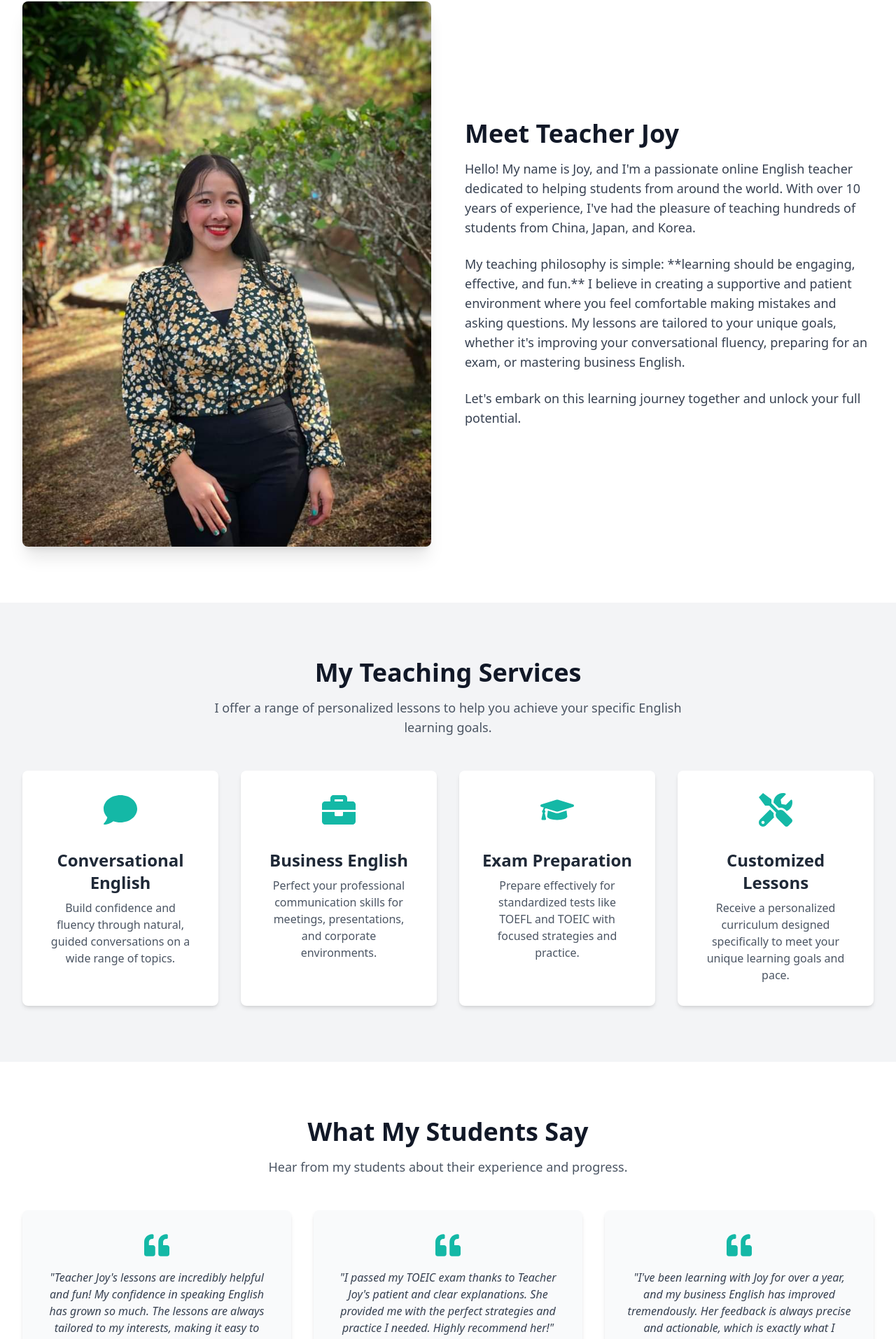
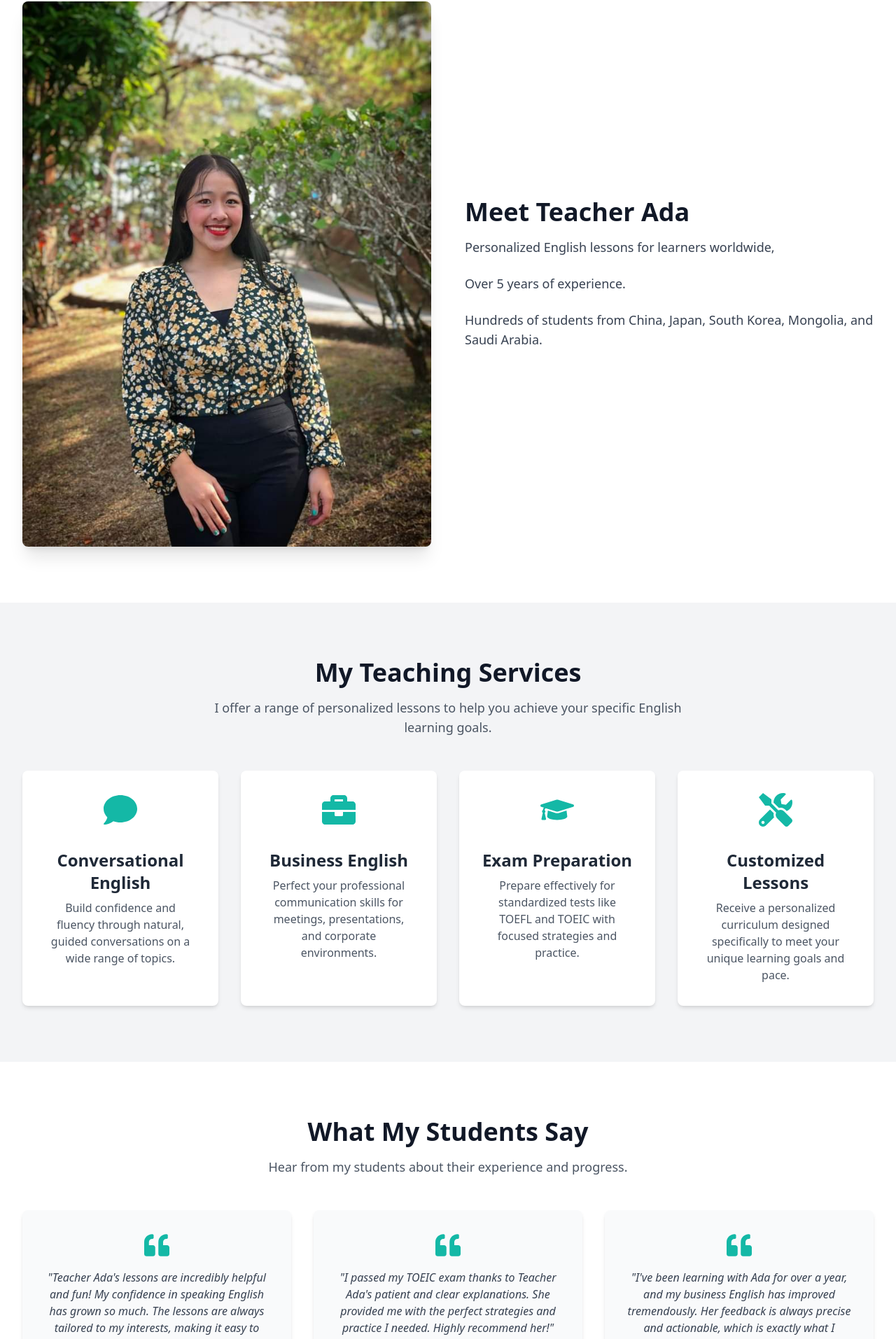
Before and after one commit to dyingbreed12/joy-website, a Next.js app: page / in a window 1280 px wide. Shown: the part 878-2791 px from the top of the page at 70% size. Built offline with nearby package versions, Linux system fonts and the light colour scheme.

Commit message:
Update Details

```diff
--- a/src/app/api/contact/route.ts
+++ b/src/app/api/contact/route.ts
@@ -3,7 +3,7 @@ import { NextResponse } from 'next/server';
 import { Resend } from 'resend';
 
 const resend = new Resend(process.env.RESEND_API_KEY);
-const recipientEmail = 'hadassahj2@gmail.com'; // Change this to Teacher Joy's email!
+const recipientEmail = 'hadassahj2@gmail.com'; // Teacher Ada's email!
 
 export async function POST(request: Request) {
   try {
@@ -16,9 +16,9 @@ export async function POST(request: Request) {
 
     // Send the email using Resend
     await resend.emails.send({
-      from: 'Teacher Joy <teacherjoy.com>', // Use a domain you've verified with Resend
+      from: 'Teacher Ada <teacherjoy.com>', // Use a domain you've verified with Resend
       to: recipientEmail,
-      subject: `New Message from Teacher Joy Website - ${name}`,
+      subject: `New Message from Teacher Ada Website - ${name}`,
       html: `
         <div style="font-family: sans-serif; line-height: 1.6; color: #333;">
           <h2 style="color: #00796B;">New Contact Form Submission</h2>
--- a/src/app/components/About.tsx
+++ b/src/app/components/About.tsx
@@ -16,15 +16,15 @@ const About = () => {
         </div>
 
         <div className="md:w-1/2">
-          <h2 className="text-4xl font-bold text-gray-900 mb-4">Meet Teacher Joy</h2>
+          <h2 className="text-4xl font-bold text-gray-900 mb-4">Meet Teacher Ada</h2>
           <p className="text-lg text-gray-700 mb-6">
-            Hello! My name is Joy, and I&apos;m a passionate online English teacher dedicated to helping students from around the world. With over 10 years of experience, I&apos;ve had the pleasure of teaching hundreds of students from China, Japan, and Korea.
+            Personalized English lessons for learners worldwide,
           </p>
           <p className="text-lg text-gray-700 mb-6">
-            My teaching philosophy is simple: **learning should be engaging, effective, and fun.** I believe in creating a supportive and patient environment where you feel comfortable making mistakes and asking questions. My lessons are tailored to your unique goals, whether it&apos;s improving your conversational fluency, preparing for an exam, or mastering business English.
+            Over 5 years of experience.
           </p>
           <p className="text-lg text-gray-700">
-            Let&apos;s embark on this learning journey together and unlock your full potential.
+            Hundreds of students from China, Japan, South Korea, Mongolia, and Saudi Arabia.
           </p>
         </div>
       </div>
--- a/src/app/components/Footer.tsx
+++ b/src/app/components/Footer.tsx
@@ -2,7 +2,7 @@ const Footer = () => {
   return (
     <footer className="bg-gray-800 text-white py-8">
       <div className="container mx-auto text-center text-sm">
-        <p className="mb-2">© {new Date().getFullYear()} Teacher Joy. All Rights Reserved.</p>
+        <p className="mb-2">© {new Date().getFullYear()} Teacher Ada. All Rights Reserved.</p>
       </div>
     </footer>
   );
--- a/src/app/components/Header.tsx
+++ b/src/app/components/Header.tsx
@@ -35,7 +35,7 @@ const Header = () => {
     >
       <nav className="container mx-auto flex justify-between items-center">
         <Link href="#hero" className="text-2xl font-bold text-gray-900 hover:text-teal-600 transition-colors">
-          Teacher Joy
+          Teacher Ada
         </Link>
         <div className="md:hidden">
           <button
--- a/src/app/components/Testimonials.tsx
+++ b/src/app/components/Testimonials.tsx
@@ -2,17 +2,17 @@ import { FaQuoteLeft } from 'react-icons/fa';
 
 const testimonials = [
   {
-    quote: "Teacher Joy's lessons are incredibly helpful and fun! My confidence in speaking English has grown so much. The lessons are always tailored to my interests, making it easy to stay motivated.",
-    name: 'Jia L.',
+    quote: "Teacher Ada's lessons are incredibly helpful and fun! My confidence in speaking English has grown so much. The lessons are always tailored to my interests, making it easy to stay motivated.",
+    name: 'Lin T.',
     country: 'China',
   },
   {
-    quote: "I passed my TOEIC exam thanks to Teacher Joy's patient and clear explanations. She provided me with the perfect strategies and practice I needed. Highly recommend her!",
+    quote: "I passed my TOEIC exam thanks to Teacher Ada's patient and clear explanations. She provided me with the perfect strategies and practice I needed. Highly recommend her!",
     name: 'Kenji S.',
     country: 'Japan',
   },
   {
-    quote: "I've been learning with Joy for over a year, and my business English has improved tremendously. Her feedback is always precise and actionable, which is exactly what I needed.",
+    quote: "I've been learning with Ada for over a year, and my business English has improved tremendously. Her feedback is always precise and actionable, which is exactly what I needed.",
     name: 'Min-ji P.',
     country: 'Korea',
   },
--- a/src/app/layout.tsx
+++ b/src/app/layout.tsx
@@ -14,8 +14,8 @@ const geistMono = Geist_Mono({
 });
 
 export const metadata: Metadata = {
-  title: "Hadassah's English Tutoring",
-  description: "Personalized Online English Lessons with Teacher Joy",
+  title: "Ada's English Tutoring",
+  description: "Personalized Online English Lessons with Teacher Ada",
 };
 
 export default function RootLayout({
```
